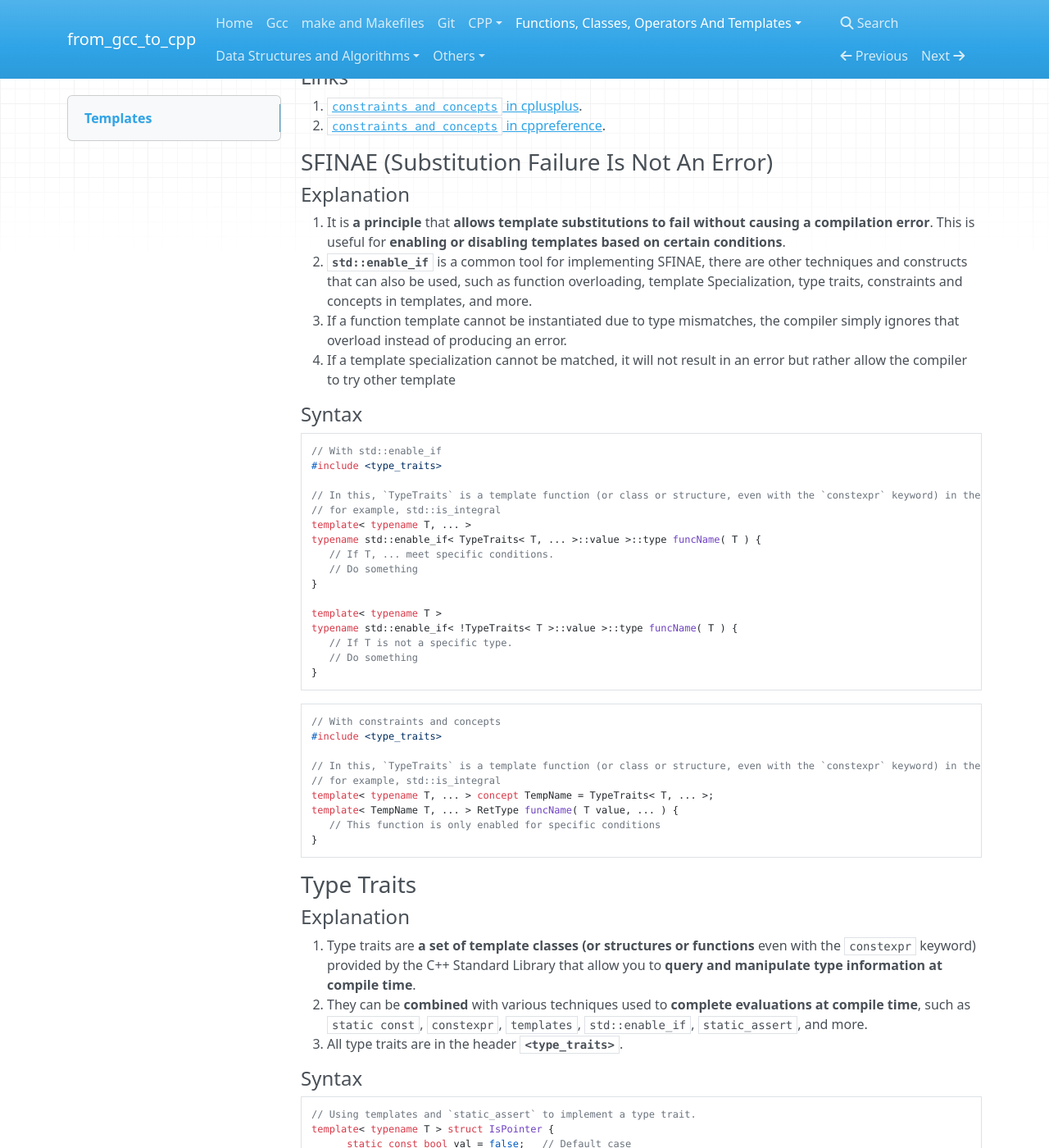
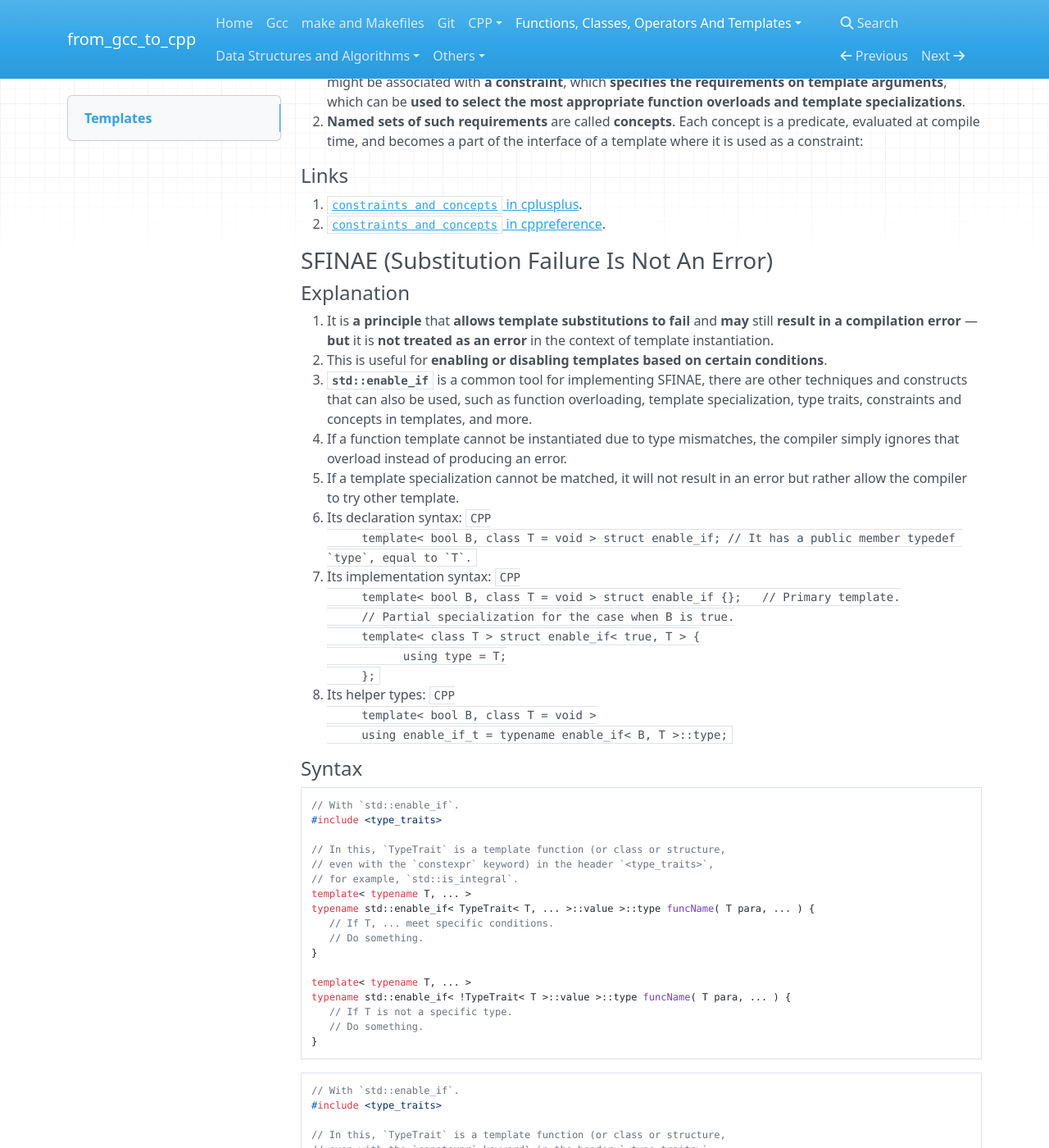
Before and after one commit to 0BananaBig0/from_gcc_to_cpp, an MkDocs documentation site: the page built from docs/Templates.md, in a window 1280 px wide and 1400 px high, scrolled down 7032 px. Shown: the whole window at 82% size. Built offline with MkDocs 1.6.1, drawn with Linux system fonts in a browser that asks for light colours; nearby versions of some CDN libraries; some of the changed text lies outside the part shown.

Commit message:
format Templates.md

````diff
--- a/docs/Templates.md
+++ b/docs/Templates.md
@@ -20,7 +20,7 @@
     - [Partial Specialization (Partial Parameters)](#partial-specialization-partial-parameters)
       - [Explanation](#explanation-5)
       - [Syntax](#syntax-3)
-  - [Variadic Templates ( Template Packs )](#variadic-templates--template-packs-)
+  - [Variadic Templates (Template Packs)](#variadic-templates-template-packs)
     - [Explanation](#explanation-6)
     - [Common Syntax](#common-syntax)
     - [Link](#link)
@@ -76,20 +76,24 @@
 
 ### Limitations of Template Default Types and Values
 
-1. **Order of Parameters**: **It is not permissible to omit a parameter with a default value if one
-   intends to provide values for later parameters**.
-2. **Dependent Names**: Default template parameters **cannot depend on other template parameters**.
-   A template parameter cannot be utilized to define the default value of another template
-   parameter.
-3. **Ambiguity in Overloading**: The use of default template parameters in function overloading may
-   lead to ambiguity. If multiple templates can potentially match a call due to the presence of
-   default arguments, the compiler may encounter difficulty in determining which template to invoke.
-4. **Inheritance and Template Defaults**: **In derived template classes**, **the default arguments**
-   inherited from the base class **cannot be modified**. It is necessary to explicitly specify the
-   types in the derived class.
-5. **Specialization Limitations**: Template specializations are **unable to alter default template
-   parameters**. If a specialization employs a different type or value, it must explicitly define
-   those parameters.
+1. **Order of parameters**:
+   - **It is not permissible to omit a parameter with a default value if one intends to provide
+     values for later parameters**.
+2. **Dependent names**:
+   - Default template parameters **cannot depend on other template parameters**. A template
+     parameter cannot be utilized to define the default value of another template parameter.
+3. **Ambiguity in overloading**:
+   - The use of default template parameters in function overloading may lead to ambiguity.
+   - If multiple templates can potentially match a call due to the presence of default arguments,
+     the compiler may encounter difficulty in determining which template to invoke.
+4. **Inheritance and template defaults**:
+   - **In derived template classes**, **the default arguments** inherited from the base class
+     **cannot be modified**.
+   - It is necessary to explicitly specify the types in the derived class.
+5. **Specialization limitations**:
+   - Template specializations are **unable to alter default template parameters**.
+   - If a specialization employs a different type or value, it must explicitly define those
+     parameters.
 
 ### Explicit Instantiation
 
@@ -124,7 +128,7 @@
 ```CPP
 // Definition syntax.
 template< typename T1, typename T2, ... > T1 funcName( T2 arg1, ... ) {
-   // Function implementation
+   // Function implementation.
 }
 ```
 
@@ -195,8 +199,8 @@ template< class T, ... > struct StructName
 {
 };
 // Usage syntax, instantiation syntax.
-template struct StructName< Type, ... >;   // Explicit instantiation of StructName< Type >
-StructName< Type, ... > obj;                    // Implicit instantiation of StructName< Type >
+template struct StructName< Type, ... >;   // Explicit instantiation of StructName< Type >.
+StructName< Type, ... > obj;               // Implicit instantiation of StructName< Type >.
 ```
 
 ### Template Specialization
@@ -303,16 +307,16 @@ template< typename... Args > class ClassName {
          ( std::cout << ... << ++args ) << std::endl;
       };
 
-      // Method to get an element by index
+      // Method to get an element by index.
       template< std::size_t Index > decltype( auto ) get() {
          return std::get< Index >( _mem );
       };
 
-      // Others
+      // Others.
 
    private:
-      std::tuple< Args... > _mem;        // Store arguments in a tuple
-      std::tuple< Args*... > _mem_ptr;   // Store arguments's addresses in a tuple
+      std::tuple< Args... > _mem;        // Store arguments in a tuple.
+      std::tuple< Args*... > _mem_ptr;   // Store arguments's addresses in a tuple.
       // Others
 };
 
@@ -320,11 +324,11 @@ int main() {
    ClassName< ArgType1, ArgType2, ArgType3, /* and so on */ > obj(
       arg1, arg2, arg3, /* and so on */ );
 
-   // Access specific elements by index
-   std::cout << "First element: " << obj.get< 0 >() << std::endl;    // arg1
-   std::cout << "Second element: " << obj.get< 1 >() << std::endl;   // arg2
-   std::cout << "Third element: " << obj.get< 2 >() << std::endl;    // arg3
-   // Others
+   // Access specific elements by index.
+   std::cout << "First element: " << obj.get< 0 >() << std::endl;    // arg1.
+   std::cout << "Second element: " << obj.get< 1 >() << std::endl;   // arg2.
+   std::cout << "Third element: " << obj.get< 2 >() << std::endl;    // arg3.
+   // Others.
 
    return 0;
 }
@@ -380,45 +384,90 @@ ClassName< TType, ..., val, ... > var_name;
 
 #### Explanation
 
-1. It is **a principle** that **allows template substitutions to fail without causing a compilation
-   error**. This is useful for **enabling or disabling templates based on certain conditions**.
-2. **`std::enable_if`** is a common tool for implementing SFINAE, there are other techniques and
-   constructs that can also be used, such as function overloading, template Specialization, type
+1. It is **a principle** that **allows template substitutions to fail** and **may** still **result
+   in a compilation error** — **but** it is **not treated as an error** in the context of template
+   instantiation.
+2. This is useful for **enabling or disabling templates based on certain conditions**.
+3. **`std::enable_if`** is a common tool for implementing SFINAE, there are other techniques and
+   constructs that can also be used, such as function overloading, template specialization, type
    traits, constraints and concepts in templates, and more.
    - If a function template cannot be instantiated due to type mismatches, the compiler simply
      ignores that overload instead of producing an error.
    - If a template specialization cannot be matched, it will not result in an error but rather allow
-     the compiler to try other template
+     the compiler to try other template.
+   - Its declaration syntax:
+     ```CPP
+     template< bool B, class T = void > struct enable_if; // It has a public member typedef `type`, equal to `T`.
+     ```
+   - Its implementation syntax:
+     ```CPP
+     template< bool B, class T = void > struct enable_if {};   // Primary template.
+     // Partial specialization for the case when B is true.
+     template< class T > struct enable_if< true, T > {
+           using type = T;
+     };
+     ```
+   - Its helper types:
+     ```CPP
+     template< bool B, class T = void >
+     using enable_if_t = typename enable_if< B, T >::type;
+     ```
 
 #### Syntax
 
 ```CPP
-// With std::enable_if
+// With `std::enable_if`.
 #include <type_traits>
 
-// In this, `TypeTraits` is a template function (or class or structure, even with the `constexpr` keyword) in the header <type_traits>,
-// for example, std::is_integral
+// In this, `TypeTrait` is a template function (or class or structure,
+// even with the `constexpr` keyword) in the header `<type_traits>`,
+// for example, `std::is_integral`.
 template< typename T, ... >
-typename std::enable_if< TypeTraits< T, ... >::value >::type funcName( T ) {
+typename std::enable_if< TypeTrait< T, ... >::value >::type funcName( T para, ... ) {
    // If T, ... meet specific conditions.
-   // Do something
+   // Do something.
 }
 
-template< typename T >
-typename std::enable_if< !TypeTraits< T >::value >::type funcName( T ) {
+template< typename T, ... >
+typename std::enable_if< !TypeTrait< T >::value >::type funcName( T para, ... ) {
    // If T is not a specific type.
-   // Do something
+   // Do something.
 }
 ```
 
 ```CPP
-// With constraints and concepts
+// With `std::enable_if`.
 #include <type_traits>
 
-// In this, `TypeTraits` is a template function (or class or structure, even with the `constexpr` keyword) in the header <type_traits>,
+// In this, `TypeTrait` is a template function (or class or structure,
+// even with the `constexpr` keyword) in the header `<type_traits>`,
+// for example, `std::is_integral`.
+template< typename T,
+          typename std::enable_if< TypeTrait< T, ... >::value >::type,
+          ... >
+RetType funcName( T para, ... ) {
+   // If T, ... meet specific conditions.
+   // Do something.
+}
+
+template< typename T,
+          typename std::enable_if< !TypeTrait< T >::value >::type,
+          ... >
+RetType funcName( T para, ... ) {
+   // If T is not a specific type.
+   // Do something.
+}
+```
+
+```CPP
+// With constraints and concepts.
+#include <type_traits>
+
+// In this, `TypeTrait` is a template function (or class or structure,
+// even with the `constexpr` keyword) in the header <type_traits>,
 // for example, std::is_integral
-template< typename T, ... > concept TempName = TypeTraits< T, ... >;
-template< TempName T, ... > RetType funcName( T value, ... ) {
+template< typename T, ... > concept TempName = TypeTrait< T, ... >;
+template< TempName T, ... > RetType funcName( T para, ... ) {
    // This function is only enabled for specific conditions
 }
 ```
@@ -440,14 +489,14 @@ template< TempName T, ... > RetType funcName( T value, ... ) {
 ```CPP
 // Using templates and `static_assert` to implement a type trait.
 template< typename T > struct IsPointer {
-      static const bool val = false;   // Default case
+      static const bool val = false;   // Default case.
 };
 
 template< typename T > struct IsPointer< T* > {
-      static const bool val = true;   // Specialization for pointers
+      static const bool val = true;   // Specialization for pointers.
 };
 
-// Usage
+// Usage.
 static_assert( IsPointer< int* >::val, "Should be a pointer type" );
 static_assert( !IsPointer< int >::val, "Should not be a pointer type" );
 ```
@@ -456,12 +505,15 @@ static_assert( !IsPointer< int >::val, "Should not be a pointer type" );
 // Using a type trait with `static_assert`.
 #include <type_traits>
 
-// In this, `TypeTraits` is a template function (or class or structure, even with the `constexpr` keyword) in the header <type_traits>,
-// for example, std::is_integral
+// In this, `TypeTrait` is a template function (or class or structure,
+// even with the `constexpr` keyword) in the header <type_traits>,
+// for example, `std::is_integral`.
 template< typename T, ... > RetType funcName( T t, ... ) {
-   static_assert( TypeTraits< T >::value, "T must be a specific type" );
+   static_assert( TypeTrait< T >::value, "T must be a specific type" );
    // Do something.
 }
 ```
 
 ### Template Aliases
+
+1. [`using`](./UsingTypedefNameSpaces.md#using)
````
Also changed, not shown: other parts of docs/Templates.md (+11 -11 lines).
